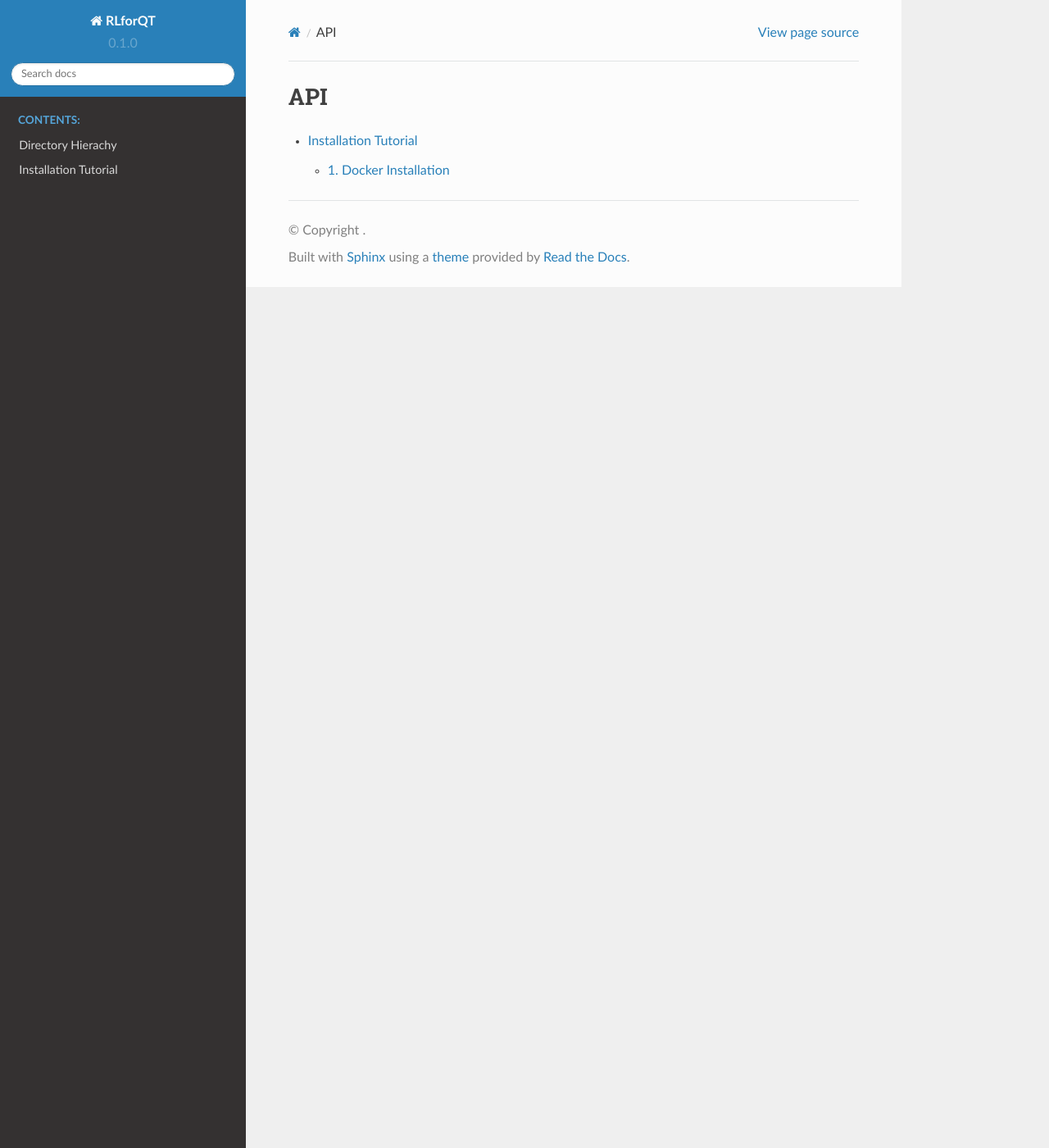
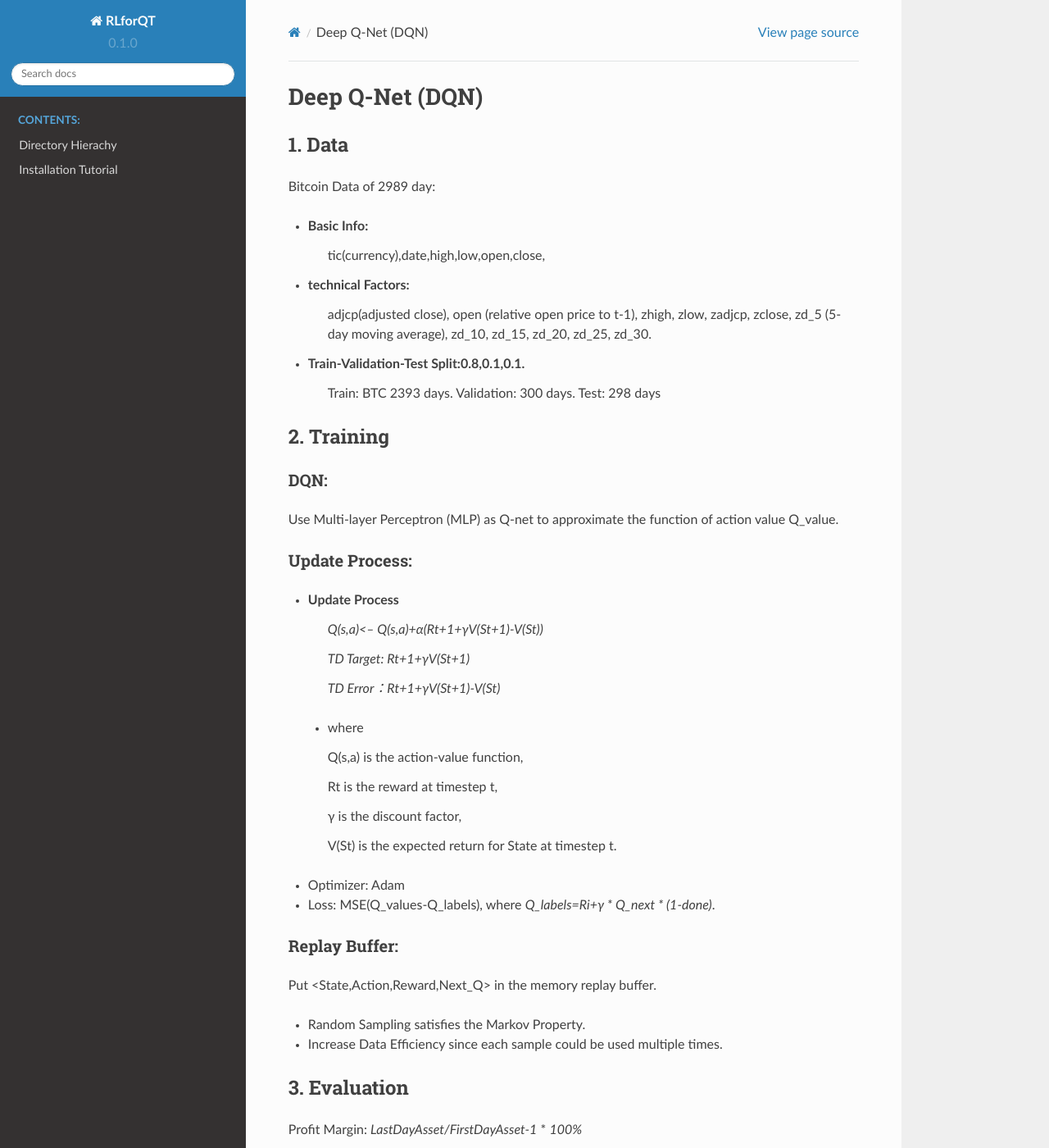
Before and after one commit to yonggang-Xie/readthedocs, a Sphinx documentation site: the page built from docs/source/api.rst, in a window 1280 px wide and 1400 px high. Shown: the whole window at 82% size. Built offline with Sphinx 7.4.7 and the Read the Docs theme 2.0.0, drawn with Linux system fonts in a browser that asks for light colours; pages that are not in the unit, such as notebooks, are missing from menus.

Commit message:
Update api.rst

```diff
--- a/docs/source/api.rst
+++ b/docs/source/api.rst
@@ -1,7 +1,53 @@
-API
-===
+Deep Q-Net (DQN)
+===========
+1.	Data
+---------
+Bitcoin Data of 2989 day:
 
-.. toctree::
-   :glob:
+- Basic Info:
+   tic(currency),date,high,low,open,close,
+- technical Factors:
+   adjcp(adjusted close), open (relative open price to t-1), zhigh, zlow, zadjcp, zclose, zd_5 (5-day moving average), zd_10, zd_15, zd_20, zd_25, zd_30.
+- Train-Validation-Test Split:0.8,0.1,0.1.
+      Train: BTC 2393 days. Validation: 300 days. Test: 298 days
 
-   Installation*
+2.	Training
+------------
+DQN:
+^^^^^^^^^
+Use Multi-layer Perceptron (MLP) as Q-net to approximate the function of action value Q_value.
+
+Update Process:
+^^^^^^^^^^^^^^^^
+- Update Process
+      *Q(s,a)<-- Q(s,a)+α(Rt+1+γV(St+1)-V(St))*
+
+      *TD Target: Rt+1+γV(St+1)*
+
+      *TD Error：Rt+1+γV(St+1)-V(St)*
+
+ - where
+
+   Q(s,a) is the action-value function,
+
+   Rt is the reward at timestep t,
+
+   γ is the discount factor,
+
+   V(St) is the expected return for State at timestep t.
+
+- Optimizer: Adam
+- Loss: MSE(Q_values-Q_labels), where *Q_labels=Ri+γ * Q_next * (1-done)*.
+
+Replay Buffer:
+^^^^^^^^^^^^^^^
+Put <State,Action,Reward,Next_Q> in the memory replay buffer.
+
+-	Random Sampling satisfies the Markov Property.
+-	Increase Data Efficiency since each sample could be used multiple times.
+
+3.	Evaluation
+--------------
+Profit Margin:  *LastDayAsset/FirstDayAsset-1* * *100%*
+
+Risk Criteria
```
